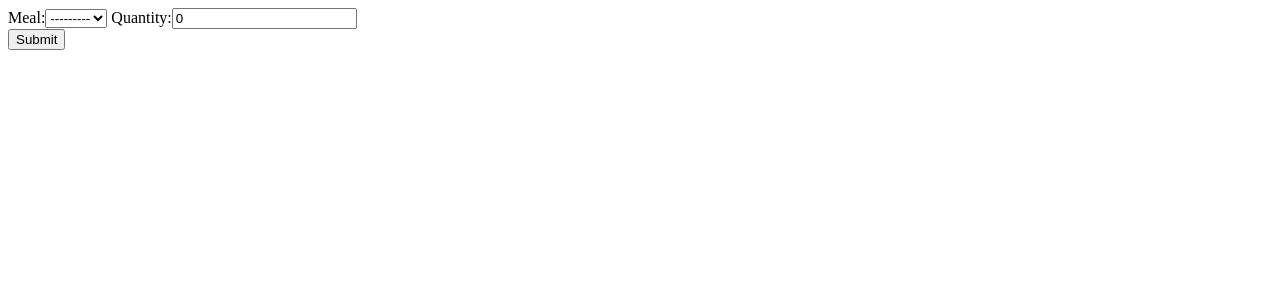
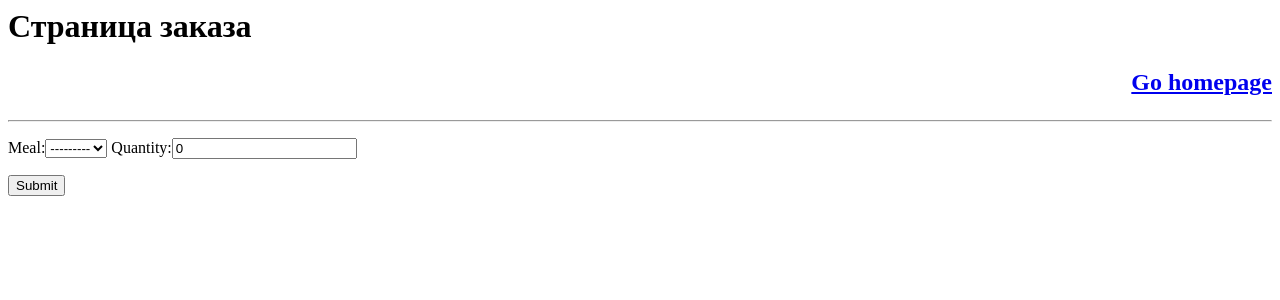
Before and after one commit to Zinko17/CafeProject, a Django app: template cafe_project/bill_order/templates/order_page.html in a window 1280 px wide. Shown: the top 300 px of the page. Run offline with Django 3.2, Linux system fonts and the light colour scheme; the template is opened without the code that fills it: values that come from a table or form of the project are taken from there, others are empty; parts of the project's set-up code (start-up, migrations or seed data) failed here and were passed over.

Commit message:
add some links and align

```diff
--- a/cafe_project/bill_order/templates/order_page.html
+++ b/cafe_project/bill_order/templates/order_page.html
@@ -1,5 +1,8 @@
+<h1>Страница заказа</h1>
+<h2><p align="right"><a href="{% url 'home' %}">Go homepage</a></p></h2>
+<hr>
 <form method="POST" action="">
     {% csrf_token %}
-    {{form}}<br>
+    <p align="left">{{form}}</p>
     <input type="submit">
 </form>
```
